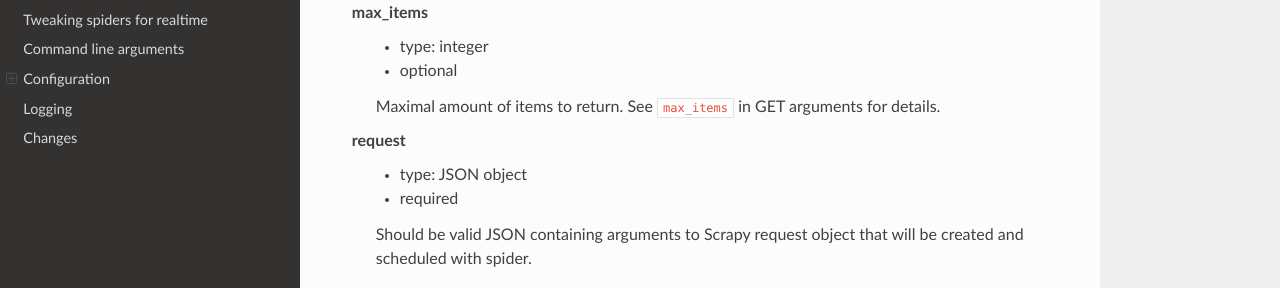
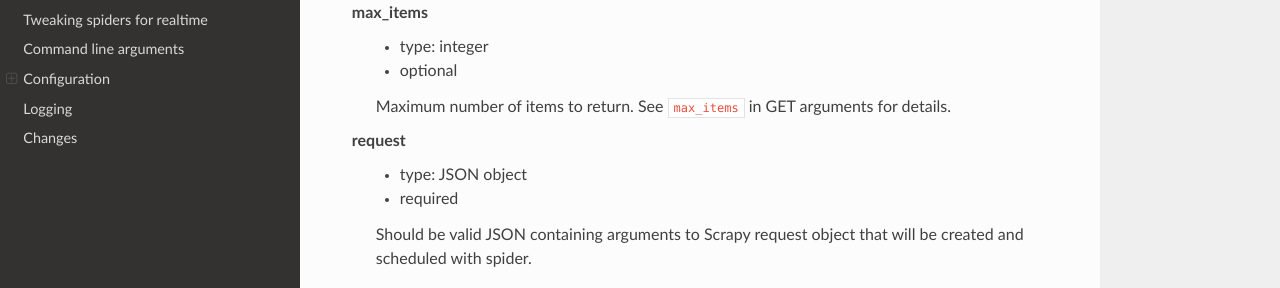
Before and after one commit to scrapinghub/scrapyrt, a Sphinx documentation site: the page built from docs/api.rst, in a window 1280 px wide and 900 px high, scrolled down 4788 px. Shown: the part 161-449 px from the top of the window. Built offline with Sphinx 7.4.7 and the Read the Docs theme 3.1.0, drawn with Linux system fonts in a browser that asks for light colours.

Commit message:
Update docs/api.rst
Co-authored-by: Adrian <adrian@zyte.com>

```diff
--- a/docs/api.rst
+++ b/docs/api.rst
@@ -229,7 +229,7 @@ max_items
     - type: integer
     - optional
 
-    Maximal amount of items to return. See ``max_items`` in GET arguments
+    Maximum number of items to return. See ``max_items`` in GET arguments
     for details.
 
 request
```
